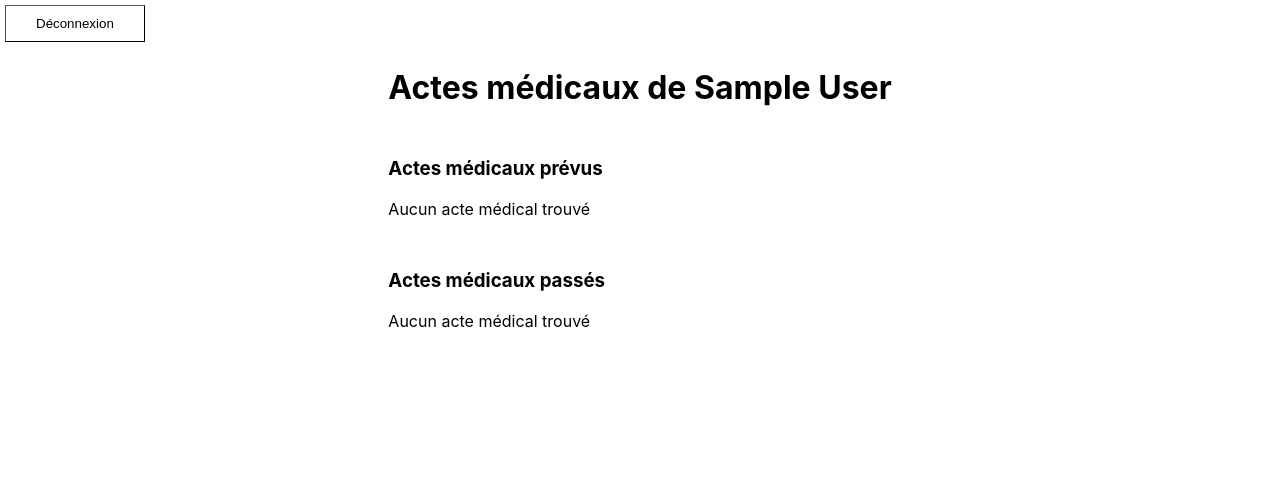
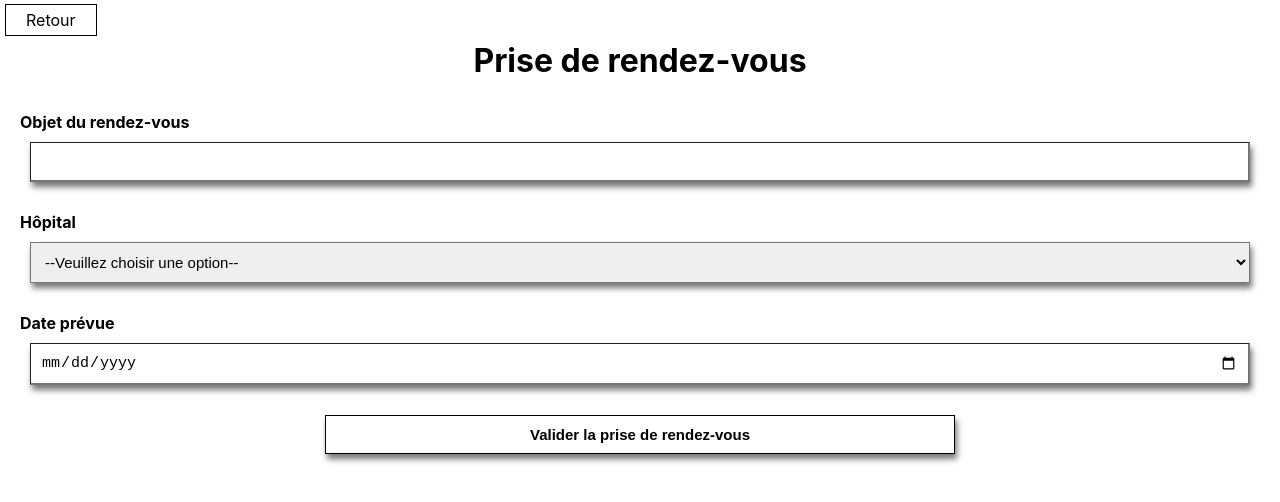
Before and after one commit to flo-kocher/erp_dmi, a React (Create React App) app in the folder erp_dmi/: page /user/1/Appointment in a window 1280 px wide. Before the commit this address led to /user/1/MedicalActList. Shown: the top 502 px of the page. Built offline with nearby package versions, Linux system fonts and the light colour scheme; sample sign-in values are in the browser's storage.

Commit message:
ajout page prise de rendez-vous

```diff
--- a/erp_dmi/src/App.js
+++ b/erp_dmi/src/App.js
@@ -8,7 +8,8 @@ import { Navigate, Route, Routes } from "react-router-dom";
 
 import MedicalActList from './Components/MedicalActList';
 import MedicalActView from "./Components/MedicalActView";
-import Payment from "./Components/Payment";
+import AppointmentScreen from "./Components/AppointmentScreen";
+
 
 
 function App() {
@@ -21,6 +22,7 @@ function App() {
                 <Route path={"/user/:idGr/"} element={<RequireAuth />}>
                     <Route path="*" element={<Navigate to="MedicalActList"/>} />
                     <Route path="MedicalActList" element={<MedicalActList/>} />
+                    <Route path="Appointment" element={<AppointmentScreen/>} />
                     <Route path="MedicalActList/:id/form" element={<MedicalActView/>} />
                 </Route>
                 <Route path="*" element={<Navigate to="/signin" />} />
--- /dev/null
+++ b/erp_dmi/src/Components/AppointmentScreen.js
@@ -0,0 +1,64 @@
+import { useState } from "react";
+import { useNavigate } from "react-router-dom";
+import { hospitals_data } from "../API/testDatas";
+import {getUserById} from "../API/apiClient";
+import axios from "axios";
+
+export default function AppointmentScreen() {
+	let navigate = useNavigate();
+
+    const [object, setObject] = useState("");
+    const [hospital, setHospital] = useState("");
+	const [date, setDate] = useState("");
+
+
+	const handleSubmit = async (e) => {
+		e.preventDefault();
+
+	};
+	const handleChangeObject = (e) => {
+		setObject(e);
+	};
+	const handleChangeHospital = (e) => {
+		setHospital(e);
+	};
+    const handleChangeDate = (e) => {
+		setDate(e);
+	};
+	return <>
+		<div id="appointmentMainDiv">
+            <a className="goBack" onClick={() => navigate(-1)}>Retour</a>
+			<h1>Prise de rendez-vous</h1>
+			<form onSubmit={handleSubmit}>
+                <div className="champ">
+                    <label htmlFor="object">Objet du rendez-vous</label>
+                    <input
+                        name="object"
+                        type="text"
+                        value={object}
+                        onChange={(e) => handleChangeObject(e.target.value)}
+                    />
+                </div>
+                <div className="champ">
+                    <label for="hospitalSelect">Hôpital</label>
+                    <select id="hospitalSelect" onChange={handleChangeHospital}>
+						<option id="option-0" value="0">--Veuillez choisir une option--</option>
+						{hospitals_data.map((hospital) => {
+							return <option id={"option-" + hospital.id} value={hospital.id}>{hospital.name}</option>
+						})}
+					</select>
+                </div>
+                <div className="champ">
+                    <label htmlFor="date">Date prévue</label>
+                    <input
+                        name="date"
+                        type="date"
+                        value={date}
+                        onChange={(e) => handleChangeDate(e.target.value)}
+                    />
+                </div>
+				<input type="submit" value="Valider la prise de rendez-vous"/>
+			</form>
+		</div>
+	</>;
+}
--- a/erp_dmi/src/Components/MedicalActList.js
+++ b/erp_dmi/src/Components/MedicalActList.js
@@ -1,6 +1,6 @@
 import { styled } from '@mui/material/styles';
 import '../Css/MedicalActList.css';
-import { useNavigate } from 'react-router-dom';
+import { useNavigate, generatePath } from 'react-router-dom';
 import { useUser, useUserUpdate } from "../Context/userContext";
 import Paper from '@mui/material/Paper';
 import { MedicalActGrid } from "./MedicalActCard";
@@ -26,6 +26,12 @@ function MedicalActList() {
         navigate("/signin");
     }
 
+    const handleAppointment = () => {
+        const idGr = user.id_graulande;
+        const path = generatePath("/user/:idGr/Appointment", { idGr });
+        navigate(path);
+    }
+
     let grouped_acts_by_hospital = groupActsByPreviousAndPassedByHospital(user.id_graulande);
 
     let passe = <p>Aucun acte médical trouvé</p>
@@ -41,8 +47,10 @@ function MedicalActList() {
 
     return (
         <div>
-            <button onClick={() => handleLogoff()}>Déconnexion</button>
-
+            <div id="buttons">
+                <button onClick={() => handleLogoff()}>Déconnexion</button>
+                <button onClick={() => handleAppointment()}>Prendre un rendez-vous</button>
+            </div>
             <div className="MedicalActsContent">
                 <div className="row">
                     <h1>Actes médicaux de {user.first_name} {user.name}</h1>
--- a/erp_dmi/src/Components/Signin.js
+++ b/erp_dmi/src/Components/Signin.js
@@ -25,9 +25,6 @@ export default function Signin() {
 				userExists = true;
 				connectedUser = response.data;
 			}else {
-				console.log(users);
-				console.log(password);
-				console.log(idGr);
 				users.forEach(u => {
 					if(u.id_graulande == idGr && u.password == password)
 					{
--- a/erp_dmi/src/Css/Stylesheet.css
+++ b/erp_dmi/src/Css/Stylesheet.css
@@ -47,7 +47,6 @@ form div {
     flex-direction: column;
 }
 
-
 #signinMainDiv, #signupMainDiv {
     display: flex;
     flex-direction: column;
@@ -96,3 +95,8 @@ button{
     padding: 5px 20px;
     border: black 1px solid;
 }
+
+#buttons{
+    display: flex;
+    justify-content: space-between;
+}
```
